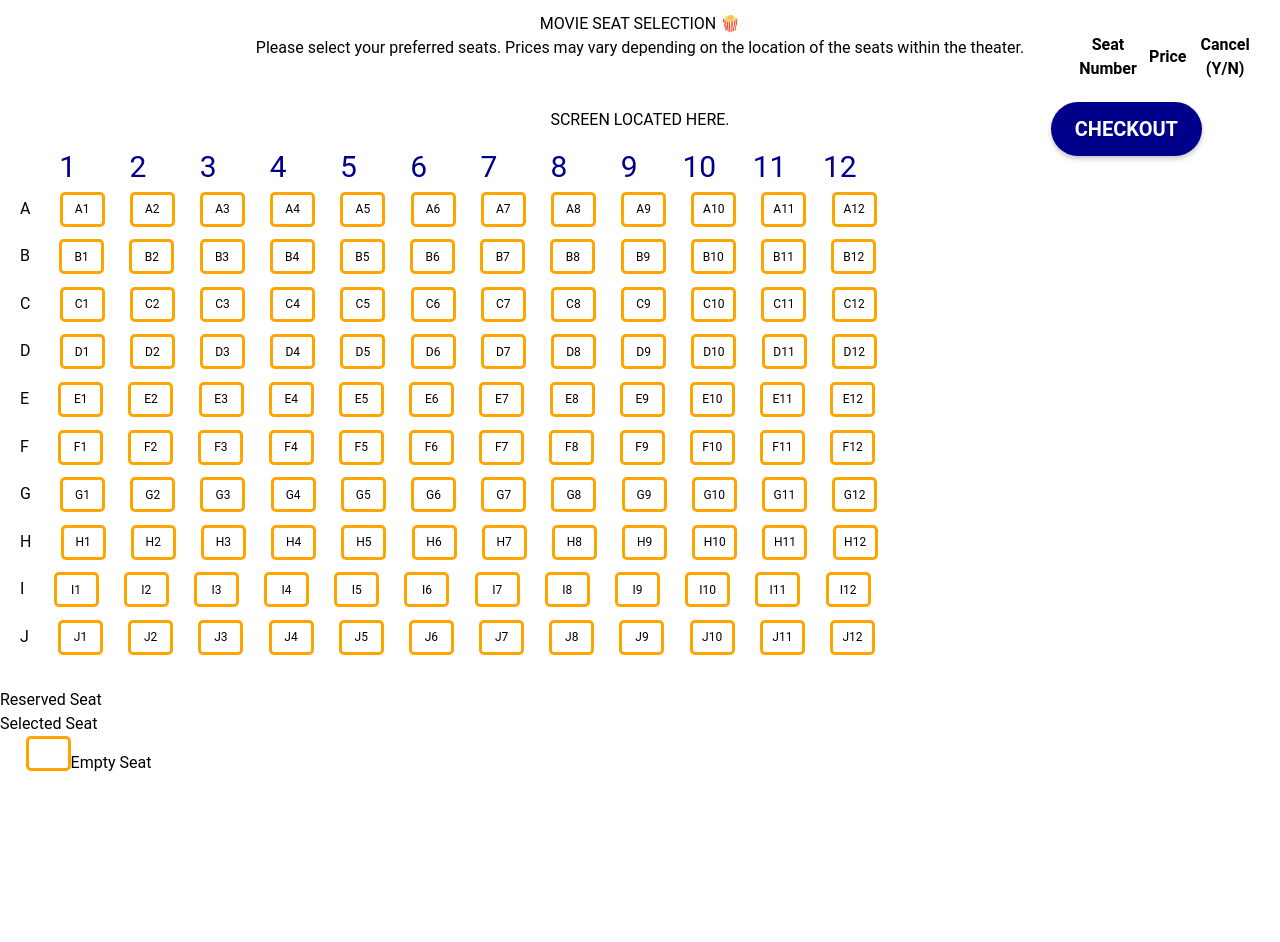
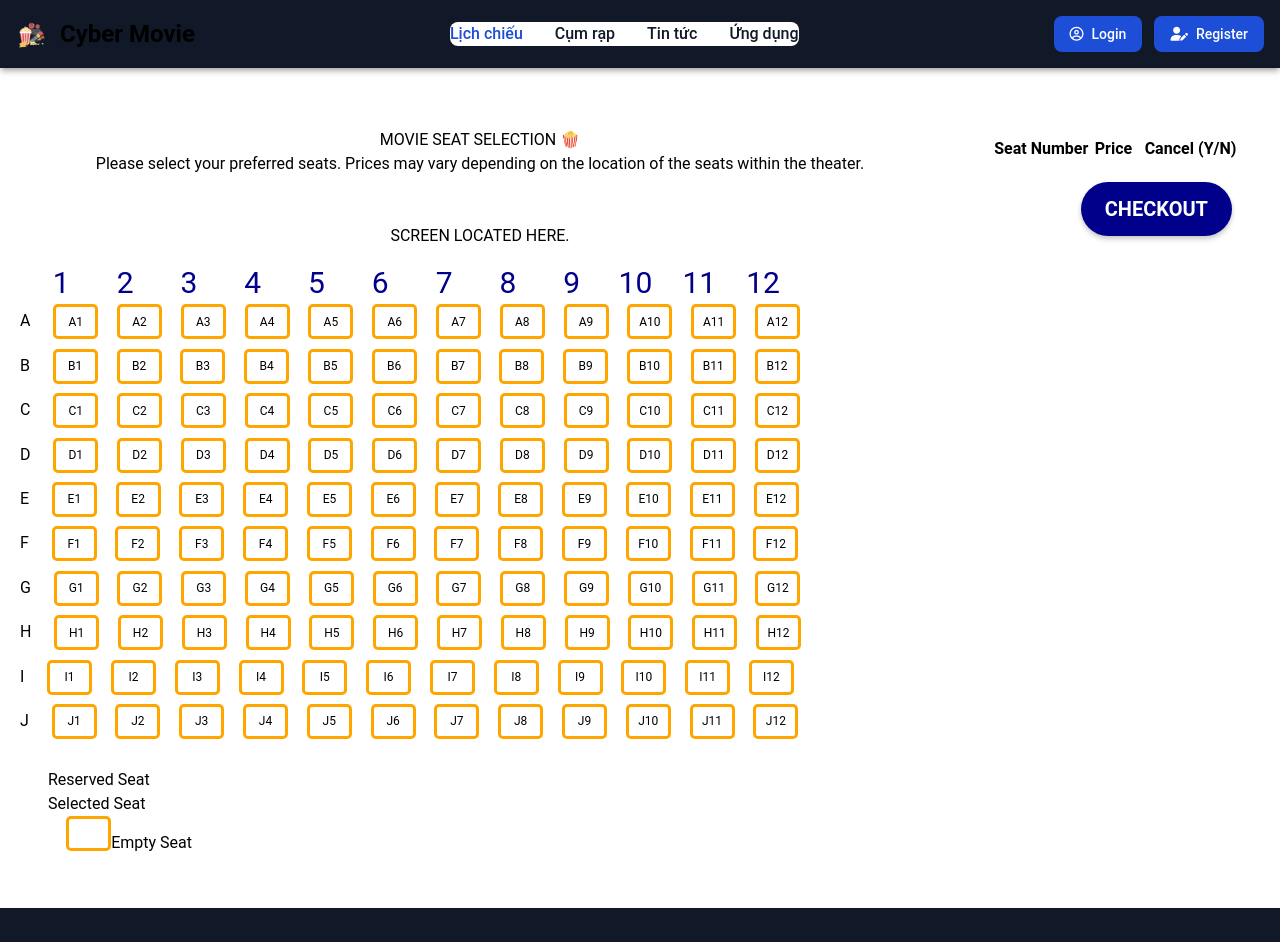
Before and after one commit to hqbao000101/BCS07_CAPSTONE3_G9_Movie, a React (Create React App) app: page /booking in a window 1280 px wide. Shown: the top 942 px of the page. Before the commit the page ends 800 px from the top, so only its background shows below. Built offline with nearby package versions, Linux system fonts and the light colour scheme.

Commit message:
update: UI-work-flow

```diff
--- a/src/App.js
+++ b/src/App.js
@@ -21,6 +21,7 @@ function App() {
           <Route index element={<HomePage />} />
           <Route path="/login" element={<Login />} />
           <Route path="/register" element={<Register />} />
+          <Route path="/booking" element={<Booking />} />
         </Route>
         <Route path="/admin" element={<AdminTemplate />}>
           {/* <Route path="user" element={<UserManagement />} /> */}
@@ -32,7 +33,6 @@ function App() {
         </Route>
         <Route path="/admin-login" element={<LoginAdmin />} />
         <Route path="*" element={<Page404 />} />
-        <Route path="/booking" element={<Booking />} />
       </Routes>
     </BrowserRouter>
   );
--- a/src/Components/Footer/Footer.jsx
+++ b/src/Components/Footer/Footer.jsx
@@ -3,7 +3,7 @@ import { NavLink } from "react-router-dom";
 
 const Footer = () => {
   return (
-    <footer className="bg-white shadow dark:bg-gray-900">
+    <footer className="shadow bg-gray-900">
       <div className="w-full max-w-screen-xl p-4 mx-auto md:py-8">
         <div className="sm:flex sm:items-center sm:justify-between">
           <NavLink to="/" className="flex items-center mb-4 sm:mb-0">
--- a/src/Components/Header/Header.jsx
+++ b/src/Components/Header/Header.jsx
@@ -35,7 +35,7 @@ const items = [
         className="p-2 pl-3 duration-500 rounded-md hover:bg-blue-500"
         onClick={() => {
           localStorage.removeItem("user");
-          window.location.reload();
+          window.location.href = "/";
         }}
       >
         <i className="mr-2 fa-solid fa-arrow-right-from-bracket"></i>
@@ -57,7 +57,7 @@ const Header = () => {
   // }, [hoTen]);
 
   return (
-    <nav className="top-0 left-0 z-20 w-full bg-white border-b border-gray-200 border-none shadow-md dark:bg-gray-900 shadow-stone-500/50">
+    <nav className="top-0 left-0 z-20 w-full border-b border-gray-200 border-none shadow-md bg-gray-900 shadow-stone-500/50">
       {/* {hoTen ? contextHolder : ""} */}
       <div className="flex flex-wrap items-center justify-between max-w-screen-xl p-4 mx-auto">
         <NavLink to="/" className="flex items-center">
--- a/src/Components/TabMovie/TabMovieItem.jsx
+++ b/src/Components/TabMovie/TabMovieItem.jsx
@@ -3,6 +3,7 @@ import React, { useEffect, useState } from "react";
 import { theaterServ } from "../../services/theaterServices";
 import moment from "moment/moment";
 import { NavLink } from "react-router-dom";
+import { getLocal } from "../../utils/localStore";
 
 function TabMovieItem({ maHeThongRap }) {
   const [schedule, setSchedule] = useState([]);
@@ -55,7 +56,10 @@ function TabMovieItem({ maHeThongRap }) {
                           .slice(0, 5)
                           .map((suatChieu, index) => {
                             return (
-                              <NavLink to="/booking">
+                              <NavLink
+                                to={getLocal("user") ? "/booking" : "/login"}
+                                key={index}
+                              >
                                 <p className="py-2 text-center duration-300 bg-gray-100 border border-gray-300 rounded-md cursor-pointer hover:bg-gray-200">
                                   <span className="mr-2 font-medium text-green-600">
                                     {moment(suatChieu.ngayChieuGioChieu).format(
--- a/src/pages/Booking/Booking.jsx
+++ b/src/pages/Booking/Booking.jsx
@@ -1,43 +1,60 @@
 import React, { Component } from "react";
-import SeatInfo from './SeatInfo';
-import SeatRow from './SeatRow';
-import styles from './Style-Booking.css';
-import danhSachGheData from "./danhSachGhe.json"
+import SeatInfo from "./SeatInfo";
+import SeatRow from "./SeatRow";
+import "./Style-Booking.css";
+import danhSachGheData from "./danhSachGhe.json";
 
 class Booking extends Component {
   renderSeatLayout = () => {
-      return danhSachGheData.map((hangGhe,index) => {
-          return(
+    return danhSachGheData.map((hangGhe, index) => {
+      return (
         <div key={index}>
-                  <SeatRow hangGhe={hangGhe} soHangGhe={index}/>
+          <SeatRow hangGhe={hangGhe} soHangGhe={index} />
         </div>
-          )
-      })
-  }
+      );
+    });
+  };
 
   render() {
     return (
-          <div className='bg-overlay'>
-              <div className="container-fluid">
-                  <div className="row">
-                      <div className="col-8 text-center ">
-                          <h3 className='mt-3 h1'> MOVIE SEAT SELECTION 🍿</h3>
-                          <p>Please select your preferred seats. Prices may vary depending on the location of the seats within the theater.</p>
-                          <br/>
-                          <br/>
-                          <h5 className='pt-0'>SCREEN LOCATED HERE.</h5>
-                          <div className='screen mt-3'></div>
-                          <div className='text-left fs-ghe ml-5 mt-2'>
+      <div className="bg-overlay py-12">
+        <div className="w-full flex justify-evenly">
+          <div className="w-3/4 text-center ">
+            <h3 className="mt-3 h1"> MOVIE SEAT SELECTION 🍿</h3>
+            <p>
+              Please select your preferred seats. Prices may vary depending on
+              the location of the seats within the theater.
+            </p>
+            <br />
+            <br />
+            <h5 className="pt-0">SCREEN LOCATED HERE.</h5>
+            <div className="screen mt-3"></div>
+            <div className="text-left fs-ghe ml-5 mt-2">
               {this.renderSeatLayout()}
             </div>
+            <div className="mt-3 text-left ps-12">
+              <ul className="mt-5 confirmSeat">
+                <li>
+                  <button className="gheDuocChon" id="resSeat"></button>
+                  <span className="fs-ghe">Reserved Seat</span>
+                </li>
+                <li>
+                  <button className="gheDangChon" id="seleSeat"></button>
+                  <span className="fs-ghe">Selected Seat</span>
+                </li>
+                <li>
+                  <button className="ghe ml-0" id="empSeat"></button>
+                  <span className="fs-ghe">Empty Seat</span>
+                </li>
+              </ul>
             </div>
-                      <div className="col-4">
-                          <SeatInfo/>
+          </div>
+          <div className="w-1/4">
+            <SeatInfo />
           </div>
         </div>
       </div>
-          </div>
-      )
+    );
   }
 }
 
--- a/src/pages/Booking/SeatInfo.jsx
+++ b/src/pages/Booking/SeatInfo.jsx
@@ -1,10 +1,14 @@
-import React, { Component } from 'react';
-import { connect } from 'react-redux';
+import { message } from "antd";
+import React, { Component } from "react";
+import { connect } from "react-redux";
 
 class SeatInfo extends Component {
-    handleCheckout = () => {
-        alert('Seat reserved successfully!');
-      };
+  handleCheckout = () => {
+    message.success("Seat reserved successfully!");
+    setTimeout(() => {
+      window.location.href = "/";
+    }, [1000]);
+  };
 
   renderDSGheDangDat = () => {
     return this.props.danhSachGheDangDat.map((gheDangDat, index) => {
@@ -14,10 +18,10 @@ class SeatInfo extends Component {
           <td>{gheDangDat.gia}</td>
           <td>
             <button
-              className=''
+              className=""
               onClick={() => {
                 this.props.dispatch({
-                  type: 'CANCEL_SEAT',
+                  type: "CANCEL_SEAT",
                   soGhe: gheDangDat.soGhe,
                 });
               }}
@@ -33,7 +37,9 @@ class SeatInfo extends Component {
   render() {
     return (
       <>
-        <div className="mt-3 float-right"> {/* Add the float-right class */}
+        <div className="mt-3 text-right pr-5">
+          {" "}
+          {/* Add the float-right class */}
           <table className="table" border={2}>
             <thead>
               <tr>
@@ -44,23 +50,9 @@ class SeatInfo extends Component {
             </thead>
             <tbody>{this.renderDSGheDangDat()}</tbody>
           </table>
-          <button className="special-button" onClick={this.handleCheckout}>Checkout</button>
-        </div>
-        <div className="mt-3">
-          <ul className="mt-5 confirmSeat">
-            <li>
-              <button className="gheDuocChon" id="resSeat"></button>
-              <span className="fs-ghe">Reserved Seat</span>
-            </li>
-            <li>
-              <button className="gheDangChon" id="seleSeat"></button>
-              <span className="fs-ghe">Selected Seat</span>
-            </li>
-            <li>
-              <button className="ghe ml-0" id="empSeat"></button>
-              <span className="fs-ghe">Empty Seat</span>
-            </li>
-          </ul>
+          <button className="special-button mr-7" onClick={this.handleCheckout}>
+            Checkout
+          </button>
         </div>
       </>
     );
--- a/src/pages/Login/Login.jsx
+++ b/src/pages/Login/Login.jsx
@@ -1,7 +1,9 @@
-import React from "react";
+import React, { useEffect } from "react";
 import Lottie from "react-lottie";
 import * as animationLogin from "../../assets/animation/login2.json";
 import FormLogin from "../../Components/FormLogin/FormLogin";
+import { getLocal } from "../../utils/localStore";
+import { message } from "antd";
 
 const Login = () => {
   const defaultOptions = {
@@ -12,6 +14,12 @@ const Login = () => {
       preserveAspectRatio: "xMidYMid slice",
     },
   };
+
+  useEffect(() => {
+    if (!getLocal("user")) {
+      message.info("You can book tickets after logging in your account");
+    }
+  }, []);
 
   return (
     <div className="flex items-center gap-4 lg:px-48 flex-col lg:flex-row px-24">
```
Lines whose indentation alone changed are shown as unchanged.
